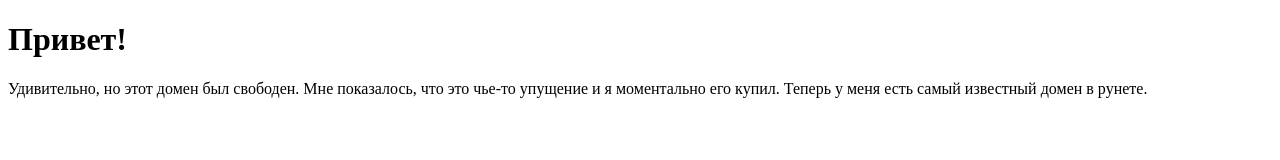
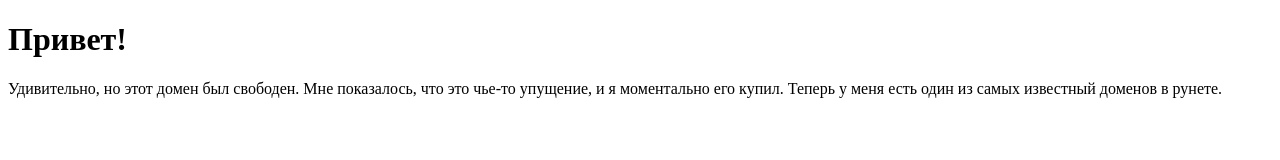
Before and after one commit to mugzim/just-read-the-instructions, a plain HTML site: page index.html in a window 1280 px wide. Drawn offline with Linux system fonts and the light colour scheme.

Commit message:
Update index.html
Correct punctuation and add some details

```diff
--- a/index.html
+++ b/index.html
@@ -5,6 +5,6 @@
 </head>
 <body>
     <h1>Привет!</h1>
-    <p>Удивительно, но этот домен был свободен. Мне показалось, что это чье-то упущение и я моментально его купил. Теперь у меня есть самый известный домен в рунете.</p>
+    <p>Удивительно, но этот домен был свободен. Мне показалось, что это чье-то упущение, и я моментально его купил. Теперь у меня есть один из самых известный доменов в рунете.</p>
 </body>
 </html>
```
